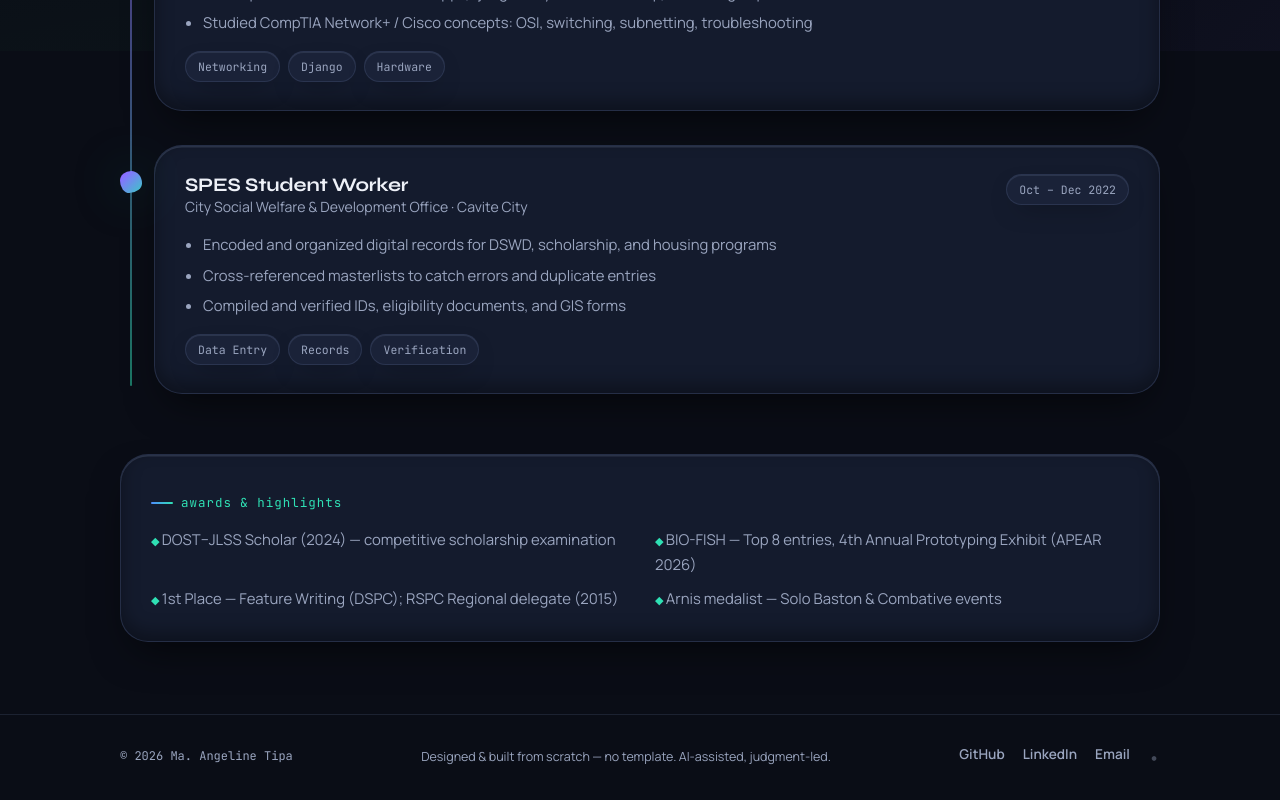
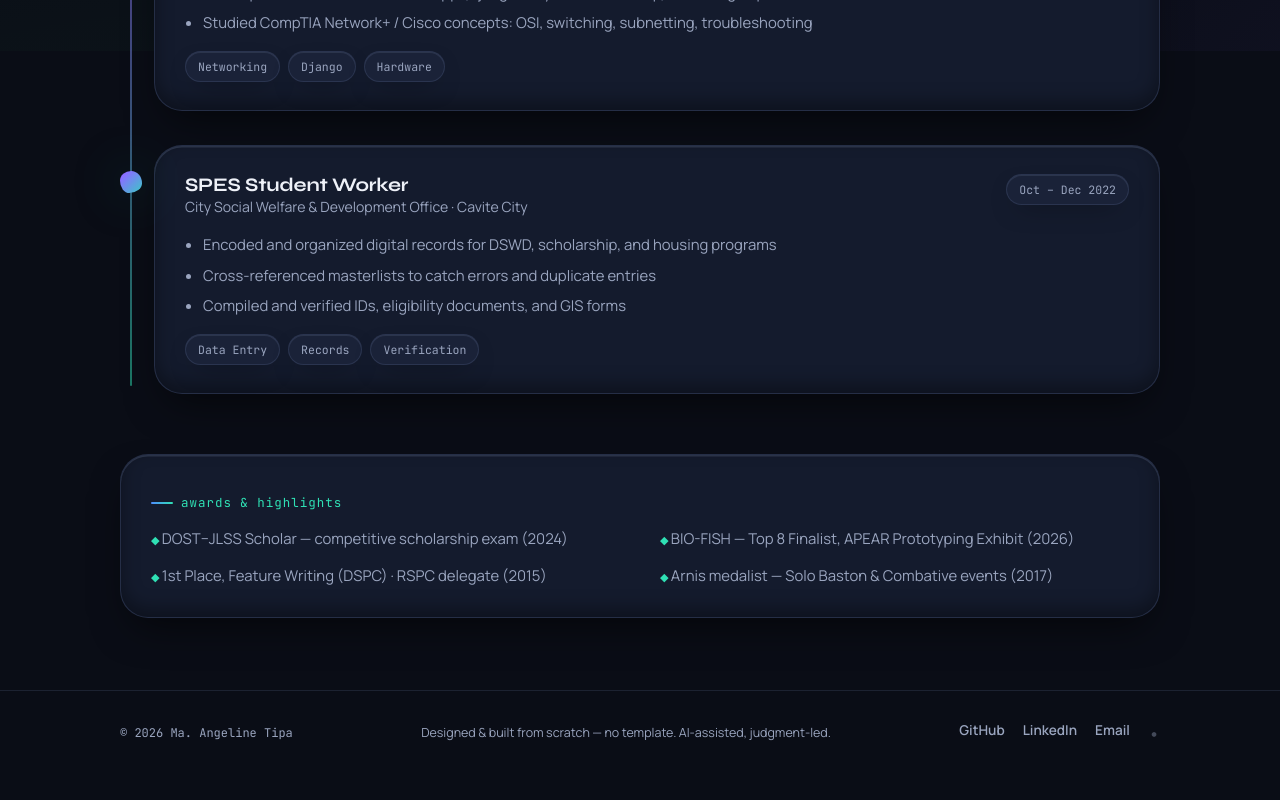
Before and after one commit to angelinetipa/opal-portfolio, a React (Vite) app: page /experience in a window 1280 px wide. Shown: the part 749-1549 px from the top of the page. After the commit the page ends 1525 px from the top, so only its background shows below. Built offline with nearby package versions, Linux system fonts and the light colour scheme; no server answers; the database is empty.

Commit message:
fix(experience): balance award line wrapping, prevent orphaned year

```diff
--- a/src/constants/data.js
+++ b/src/constants/data.js
@@ -207,10 +207,10 @@ export const certificates = [
 ];
 
 export const awards = [
-  'DOST–JLSS Scholar (2024) — competitive scholarship examination',
-  'BIO-FISH — Top 8 entries, 4th Annual Prototyping Exhibit (APEAR 2026)',
-  '1st Place — Feature Writing (DSPC); RSPC Regional delegate (2015)',
-  'Arnis medalist — Solo Baston & Combative events',
+  'DOST–JLSS Scholar — competitive scholarship exam (2024)',
+  'BIO-FISH — Top 8 Finalist, APEAR Prototyping Exhibit (2026)',
+  '1st Place, Feature Writing (DSPC) · RSPC delegate (2015)',
+  'Arnis medalist — Solo Baston & Combative events (2017)',
 ];
 
 export const artworks = [
--- a/src/pages/Experience.css
+++ b/src/pages/Experience.css
@@ -20,6 +20,7 @@
 .t-points li { overflow-wrap: anywhere; word-break: break-word; }
 .t-tags { display: flex; gap: 8px; flex-wrap: wrap; }
 .awards { padding: 30px; }
-.awards-list { list-style: none; display: grid; grid-template-columns: 1fr 1fr; gap: 10px 30px; color: var(--text-dim); font-size: 0.93rem; }
+.awards-list { list-style: none; display: grid; grid-template-columns: 1fr 1fr; gap: 14px 40px; color: var(--text-dim); font-size: 0.93rem; }
+.awards-list li { text-wrap: balance; line-height: 1.55; }
 .awards-list li::before { content: '◆ '; color: var(--opal-teal); font-size: 0.7rem; }
 @media (max-width: 700px) { .awards-list { grid-template-columns: 1fr; } }
```
